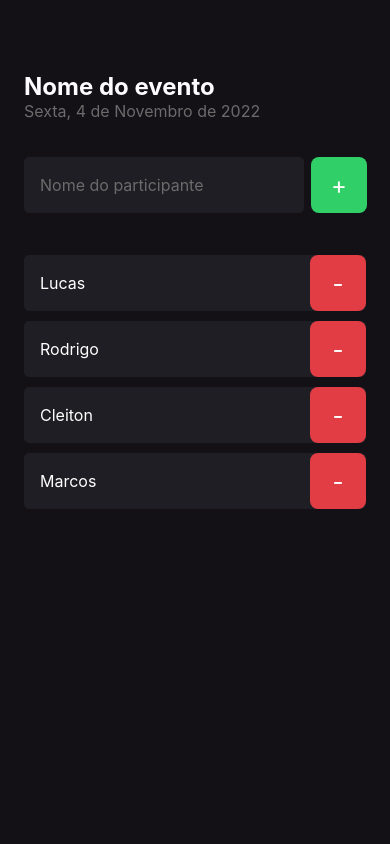
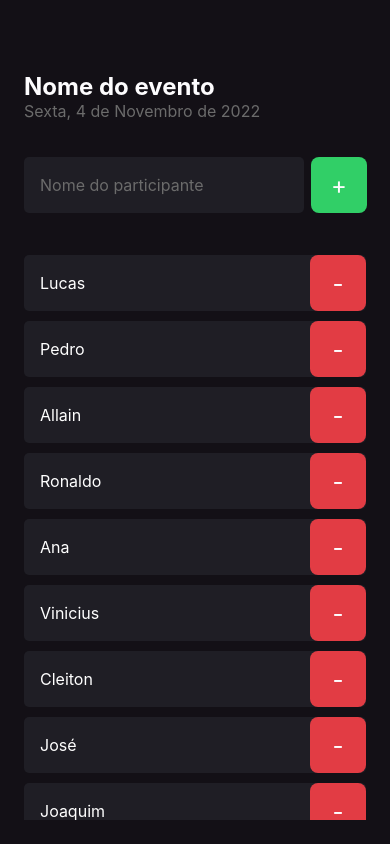
Before and after one commit to LucasAnP/imhere, a React Native app: screen / in a window 390 px wide. Built offline with nearby package versions, Linux system fonts and the light colour scheme.

Commit message:
Home: Using ling to scroll

```diff
--- a/src/screens/Home/index.tsx
+++ b/src/screens/Home/index.tsx
@@ -1,9 +1,27 @@
-import { Text, View, TextInput, TouchableOpacity } from "react-native";
+import {
+  Text,
+  View,
+  TextInput,
+  TouchableOpacity,
+  ScrollView,
+} from "react-native";
 
 import { styles } from "./styles";
 import { Participant } from "../../components/Participant";
 
 export function Home() {
+  const participants = [
+    "Lucas",
+    "Pedro",
+    "Allain",
+    "Ronaldo",
+    "Ana",
+    "Vinicius",
+    "Cleiton",
+    "José",
+    "Joaquim",
+    "Guilherme",
+  ];
   function handleParticipantAdd() {
     console.log("Trigger");
   }
@@ -29,16 +47,15 @@ export function Home() {
           <Text style={styles.buttonText}>+</Text>
         </TouchableOpacity>
       </View>
-      <Participant
-        name="Lucas"
-        onRemove={() => handleParticipantRemove("Lucas")}
-      />
-
-      <Participant name="Rodrigo" />
-
-      <Participant name="Cleiton" />
-
-      <Participant name="Marcos" />
+      <ScrollView>
+        {participants.map((participant) => (
+          <Participant
+            key={participant}
+            name={participant}
+            onRemove={() => handleParticipantRemove(participant)}
+          />
+        ))}
+      </ScrollView>
     </View>
   );
 }
```
